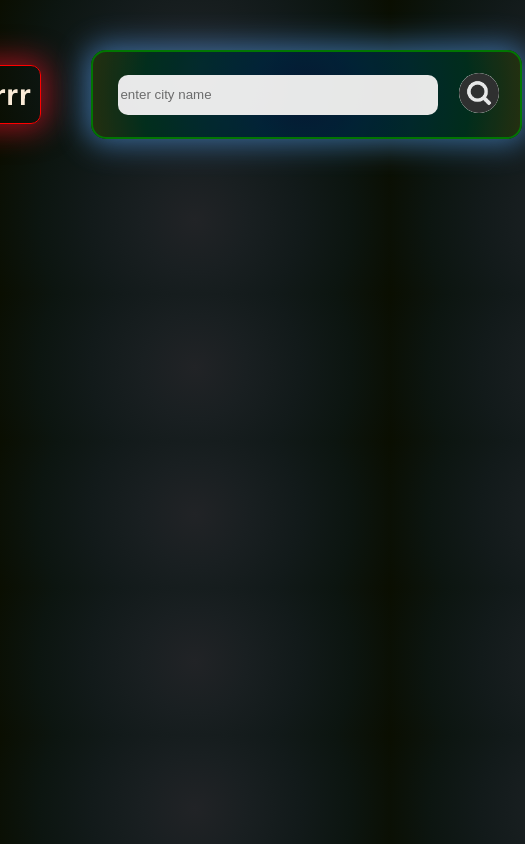
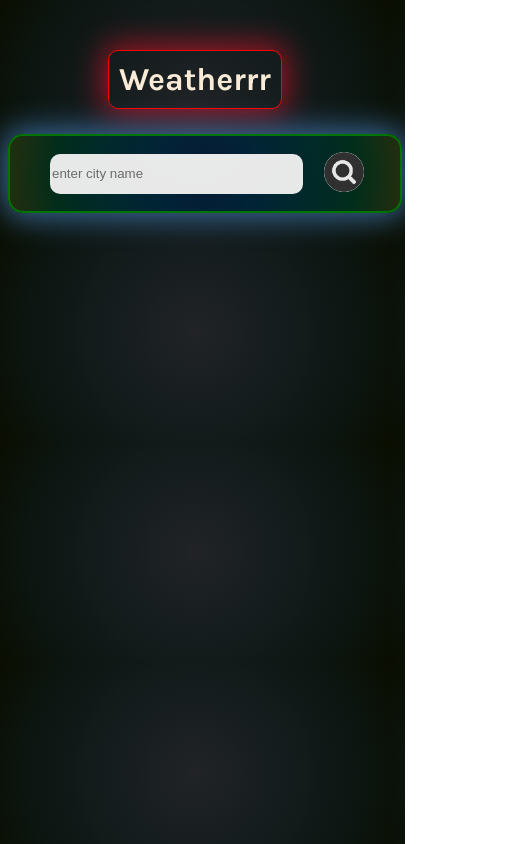
Before and after one commit to justanayush/Weatherrr, a plain HTML site: page index.html in a window 390 px wide. Shown: the whole page, 525 px wide, since content can reach past the window. Drawn offline with Linux system fonts and the light colour scheme.

Commit message:
finally responsiveness added

```diff
--- a/app.js
+++ b/app.js
@@ -43,7 +43,7 @@ async function showWeather(cityName){
         humidity.innerHTML = data.main.humidity + " %";
         windSpeed.innerHTML = data.wind.speed + " km/hr"
         cityLoc.innerHTML = data.name + ", " + data.sys.country;
-        app.style.width = "800px";
+        app.style.width = window.innerWidth > 768 ? "800px" : "400px";
         details.style.display = "block";
     }
 
--- a/styles.css
+++ b/styles.css
@@ -119,3 +119,33 @@ h1{
     width: 90px;
     margin-bottom: -12px;
 }
+
+@media only screen and (max-width: 768px) {
+    body{
+        display: flex;
+        flex-direction: column;
+    }
+    h1{
+        width: fit-content;
+        margin-left: auto;
+        margin-right: auto;
+        margin-bottom: 25px;
+    }
+    .search-bar{
+        width: 340px;
+        padding: 15px;
+    }
+    .weather-app{
+        display: flex;
+        flex-direction: column;
+        width: fit-content;
+        padding: 0px;
+    }
+    .weather-details{
+        border-left: none;
+        border-top: 1px solid yellowgreen;
+        width:390px;
+        padding-left: 6px;
+        padding-right: 8px;
+    }
+  }
```
